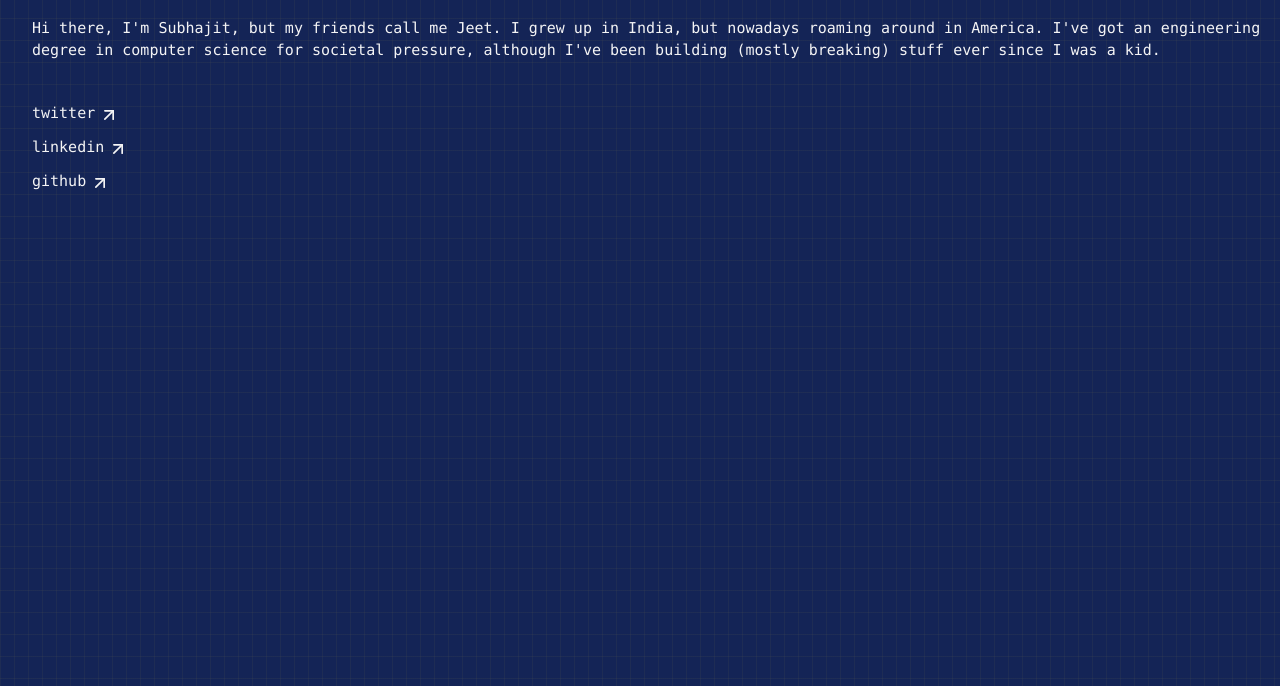
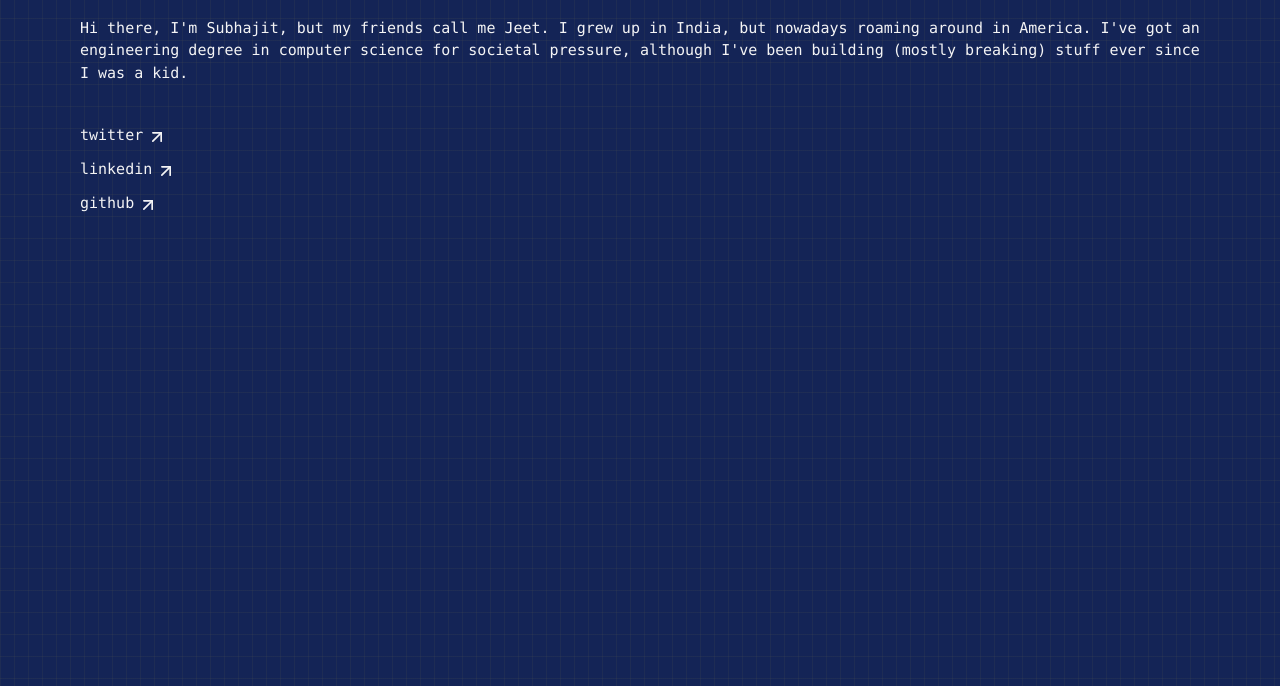
Before and after one commit to 0verread/subhajitdas.me, an Astro site: page / in a window 1280 px wide. Shown: the part 114-800 px from the top of the page. Built offline with nearby package versions, Linux system fonts and the light colour scheme; Astro itself is replaced by a stand-in of ours.

Commit message:
mx-20 for lg

```diff
--- a/src/layouts/Layout.astro
+++ b/src/layouts/Layout.astro
@@ -18,7 +18,7 @@ const { title } = Astro.props;
 		<meta name="generator" content={Astro.generator} />
 		<title> Jeet | {title}</title>
 	</head>
-	<body class="bg-[#142456] ml-8 bg-[linear-gradient(to_right,#4f4f4f2e_1px,transparent_1px),linear-gradient(to_bottom,#4f4f4f2e_1px,transparent_1px)] bg-[size:14px_22px]">
+	<body class="bg-[#142456] mx-4 lg:mx-20 bg-[linear-gradient(to_right,#4f4f4f2e_1px,transparent_1px),linear-gradient(to_bottom,#4f4f4f2e_1px,transparent_1px)] bg-[size:14px_22px]">
 		<Header />
 		<slot />
 	</body>
```
